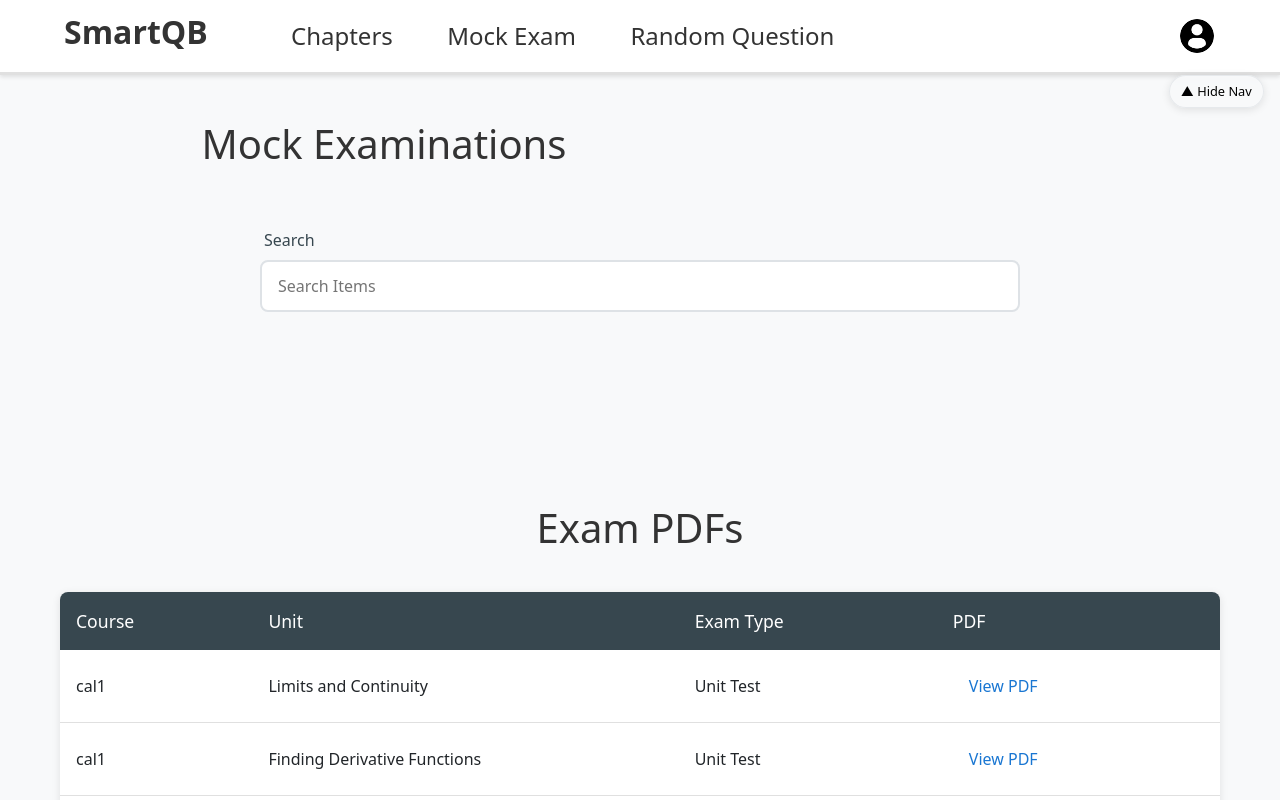
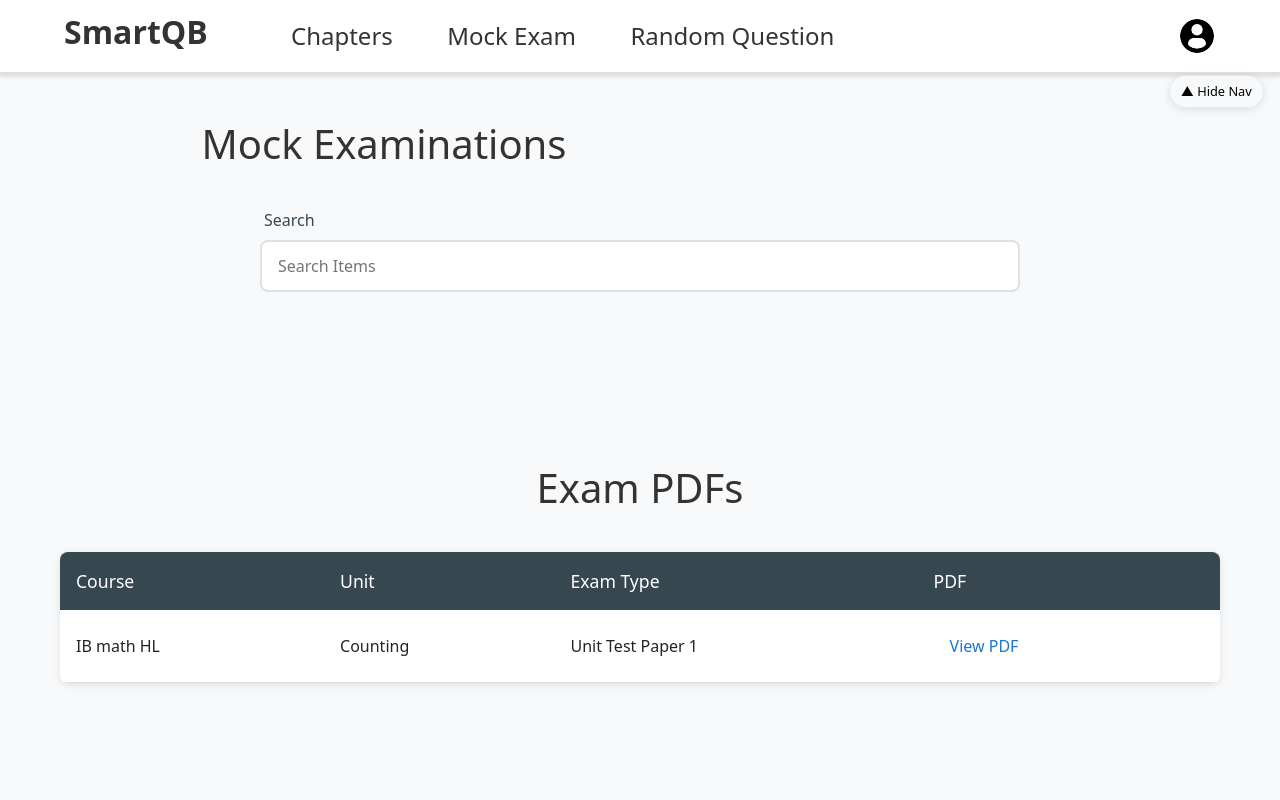
Before and after one commit to ZijiHu321/SmartQuestionBank, a Next.js app: page /mockExam in a window 1280 px wide. Shown: the top 800 px of the page. Built offline with nearby package versions, Linux system fonts and the light colour scheme.

Commit message:
Update MockExam component and AboutUs contact section

```diff
--- a/app/component/MockExam/MockExam.tsx
+++ b/app/component/MockExam/MockExam.tsx
@@ -14,26 +14,7 @@ import PdfTable from './Table'
 const MockExam = () => {
   const List= [
   // cal1 course
-  { course: 'cal1', unit: 'Limits and Continuity', examType: 'Unit Test', filename: 'cal1_Limits and Continuity.pdf' },
-  { course: 'cal1', unit: 'Finding Derivative Functions', examType: 'Unit Test', filename: 'cal1_Finding Derivative Functions.pdf' },
-  { course: 'cal1', unit: 'Properties of Curves', examType: 'Unit Test', filename: 'cal1_Properties of Curves.pdf' },
-  { course: 'cal1', unit: 'Application of Derivatives', examType: 'Unit Test', filename: 'cal1_Application of Derivatives.pdf' },
-
-  // ib_cal course
-  { course: 'ib_cal', unit: 'Limits', examType: 'Unit Test', filename: 'ib_cal_Limits.pdf' },
-  { course: 'ib_cal', unit: 'Finding Derivative Functions', examType: 'Unit Test', filename: 'ib_cal_Finding Derivative Functions.pdf' },
-  { course: 'ib_cal', unit: 'Properties of Curves', examType: 'Unit Test', filename: 'ib_cal_Properties of Curves.pdf' },
-  { course: 'ib_cal', unit: 'Application of Derivatives', examType: 'Unit Test', filename: 'ib_cal_Application of Derivatives.pdf' },
-  { course: 'ib_cal', unit: 'Integral', examType: 'Unit Test', filename: 'ib_cal_Integral.pdf' },
-  { course: 'ib_cal', unit: 'Kinematics', examType: 'Unit Test', filename: 'ib_cal_Kinematics.pdf' },
-  { course: 'ib_cal', unit: 'Taylor Series', examType: 'Unit Test', filename: 'ib_cal_Taylor Series.pdf' },
-  { course: 'ib_cal', unit: 'Differential Equations', examType: 'Unit Test', filename: 'ib_cal_Differential Equations.pdf' },
-
-  // ib_stat course
-  { course: 'ib_stat', unit: 'Probability', examType: 'Unit Test', filename: 'ib_stat_Probability.pdf' },
-  { course: 'ib_stat', unit: 'Statistics', examType: 'Unit Test', filename: 'ib_stat_Statistics.pdf' },
-  { course: 'ib_stat', unit: 'Discrete Random Variables', examType: 'Unit Test', filename: 'ib_stat_Discrete Random Variables.pdf' },
-  { course: 'ib_stat', unit: 'Continuous Random Variables', examType: 'Unit Test', filename: 'ib_stat_Continuous Random Variables.pdf' },
+  { course: 'IB math HL', unit: 'Counting', examType: 'Unit Test Paper 1', filename: 'countingP1.pdf' },
 ];
 
 const [search, setSearch] = useState<string>('')
@@ -75,14 +56,14 @@ const [search, setSearch] = useState<string>('')
         flexDirection: 'column',
         alignItems: 'center',
         minHeight: '100vh',
-        padding: '20px'
+        padding: '-10rem'
       }}>
         <div style={{
           width: '100%',
           maxWidth: '1200px',
           display: 'flex',
           flexDirection: 'column',
-          gap: '20px'
+          gap: '-0px'
         }}>
           <SearchItem
             search={search}
--- /dev/null
+++ b/app/mockexam/page.tsx
@@ -0,0 +1,6 @@
+'use client';
+import MockExam from '../component/MockExam/MockExam';
+
+export default function MockExamPage() {
+  return <MockExam/>;
+}
```
Also changed, not shown: app/unit/IBstatistics/comingsoon/page.tsx (added), 1 other file (tests, documents, lock files or other folders).
